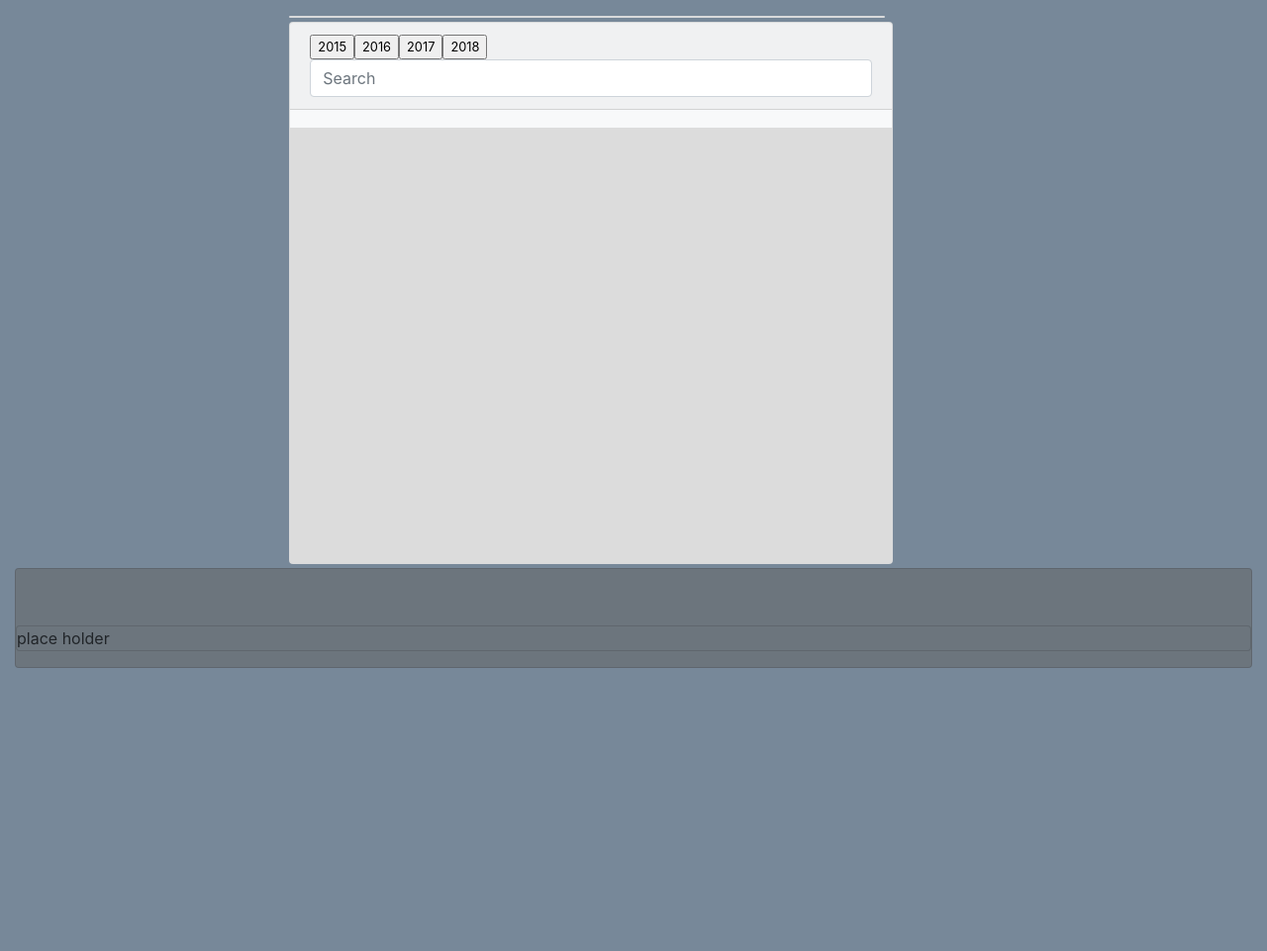
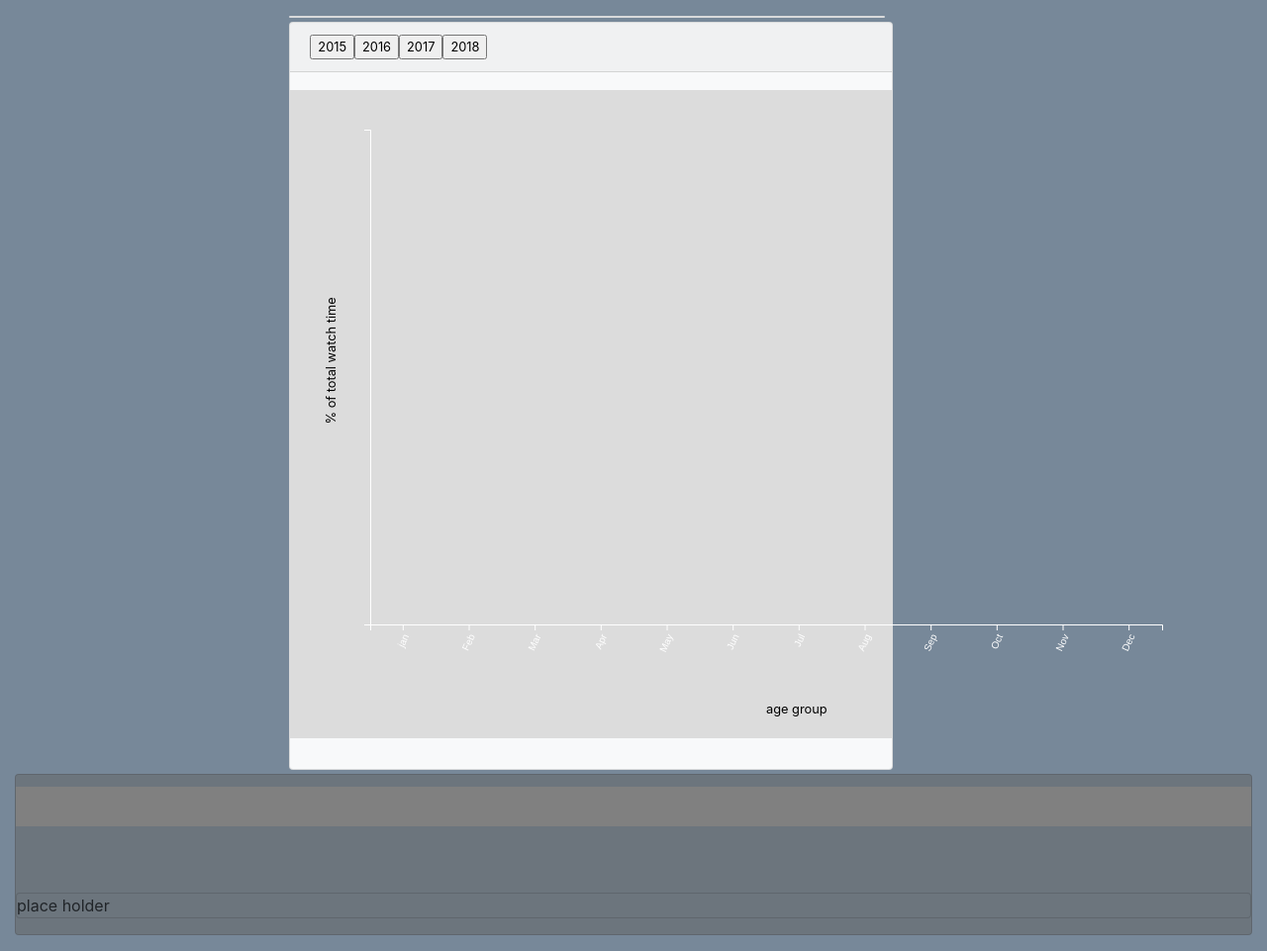
Before and after one commit to Sailendra-Mahapatra/Project2, a Flask app: page / in a window 1280 px wide. Shown: the part 56-1017 px from the top of the page at 99% size. Before the commit the page ends 731 px from the top, so only its background shows below. Run offline with Flask 2, Linux system fonts and the light colour scheme; data that the repository does not hold is empty; parts of the project's set-up code (start-up, migrations or seed data) failed here and were passed over; some libraries are stand-ins or nearby versions.

Commit message:
fixed workbook

```diff
--- a/app.py
+++ b/app.py
@@ -189,5 +189,25 @@ def Exptotal():
 
     return jsonify(totals)
 
+@app.route("/imports/main/bars")
+def bars():
+    stmt = db.session.query(barImports).statement
+    df = pd.read_sql_query(stmt, db.session.bind)
+    # df = df[df["Period"].str.contains(f"{year}")]
+    data = df.groupby(["Period"])["MoValue"].sum()
+    data = pd.DataFrame({"total" : data,"type":"import"})
+    data = data.reset_index()
+    data = data.to_dict("records")
+
+    stmt2 = db.session.query(Exports).statement
+    df2 = pd.read_sql_query(stmt2, db.session.bind)
+    data2 = df2.groupby(["Period"])["MoValue"].sum()
+    data2 = pd.DataFrame({"total" : data2,"type": "export"})
+    data2 = data2.reset_index()
+    data2 = data2.to_dict("records")
+    bothData = (data+data2)
+
+    return jsonify(bothData)
+
 if __name__ == "__main__":
     app.run()
--- a/static/css/style.css
+++ b/static/css/style.css
@@ -62,7 +62,7 @@ body {
   .card-body{
     padding-left:5%;
     margin-top:1%;
-    margin-bottom: 5%
+    margin-bottom: 5%;
     background-color: grey
   }
 
--- a/static/js/app.js
+++ b/static/js/app.js
@@ -1,5 +1,5 @@
 
-function buildBar(bardate) {//renderloc
+function buildBar(bardate, renderloc) {//renderloc
 
   var svgWidth = 900
   var svgHeight = 500
@@ -10,7 +10,7 @@ function buildBar(bardate) {//renderloc
 // var	parseDate = d3.time.format("%Y-%m").parse;
 // var parseTime = d3.timeParse("%d-%b-%y");
 
-var container = d3.selectAll("#bars")
+var container = d3.selectAll(renderloc)
 .append("svg")
 .attr("width", 500)
 .attr("height", 400)
@@ -36,7 +36,7 @@ var y=  d3.scaleLinear().rangeRound([height, 0]);
 //     .range([height, 0]);
 
 
-d3.json("/imports/bars/2018").then(function(data) {
+d3.json("/imports/bars/"+bardate).then(function(data) {
   //  console.log(data)
       // parse data
       // data.forEach(function(d){
@@ -49,7 +49,7 @@ d3.json("/imports/bars/2018").then(function(data) {
         var search_data = data,
           text= this.value.trim();
         var searchResults = search_data.map(function(r) {
-          var regex = new RegExp("^"+ text+ ".*", "i");
+          var regex = new RegExp("^"+ text+ ".*");
           if (regex.test(r.Description)) {
             return regex.exec(r.Description)[0]
           }
@@ -197,7 +197,140 @@ function buildPie(piedate, inout, renderloc){
 
   };
 
+ // BAR OF TOTAL IMPORTS AND EXPORTS
+function malikBuild() {
+  var totalImp = [];
+  var totalExp = [];
+  var bothData = [];
 
+  d3.json("/imports/main/bars",function(data) {
+      data.forEach(d => {
+          bothData.push(d)
+
+          if (d.type === "import") {
+              totalImp.push(d)
+          }
+          if(d.type === "export"){
+              totalExp.push(d)
+          }
+
+      });
+  })
+      console.log(totalExp);
+
+  // functions for toggling between data
+  function change(value){
+
+    if(value === 'import'){
+      update(totalImp);
+    }else if(value === 'export'){
+      update(totalExp);
+    }else{
+      update(bothData);
+    }
+  }
+
+  function update(data){
+    //set domain for the x axis
+    xChart.domain(["jan","Feb","Mar","Apr","May","Jun","Jul","Aug","Sep","Oct","Nov","Dec"]);
+    //set domain for y axis
+      yChart.domain( [0, d3.max(data, function(d){ return +d.total; })] );
+
+      //get the width of each bar
+    var barWidth = width / data.length;
+
+    //select all bars on the graph, take them out, and exit the previous data set.
+    //then you can add/enter the new data set
+    var bars = svg.selectAll(".bar")
+            .remove()
+            .exit()
+            .data(data)
+    //now actually give each rectangle the corresponding data
+    bars.enter()
+      .append("rect")
+      .attr("class", "bar")
+      .attr("x", function(d, i){ return i * barWidth + 1 })
+      .attr("y", function(d){ return yChart( d.total); })
+      .attr("height", function(d){ return height - yChart(d.total); })
+      .attr("width", barWidth - 1)
+      .attr("fill", function(d){
+        if(d.type === "import"){
+          return "rgb(251,180,174)";
+        }else{
+          return "rgb(179,205,227)";
+        }
+          });
+          //left axis
+    svg.select('.y')
+      .call(yAxis)
+  //bottom axis
+  svg.select('.xAxis')
+    .attr("transform", "translate(0," + height + ")")
+    .call(xAxis)
+    .selectAll("text")
+        .style("text-anchor", "end")
+        .attr("dx", "-.8em")
+        .attr("dy", ".15em")
+        .attr("transform", function(d){
+            return "rotate(-65)";
+        });
+
+  }//end update
+
+  //set up svg
+  var margin = {top: 20, right: 20, bottom: 95, left: 50};
+  var width = 800;
+  var height = 500;
+
+  var svg = d3.select("#bars")
+          .append("svg")
+          .attr("width", width + margin.left + margin.right)
+          .attr("height", height + margin.top + margin.bottom)
+          .append("g")
+          .attr("transform", "translate(" + margin.left + "," + margin.top + ")");
+
+  var xChart = d3.scaleBand()
+          .range([0, width]);
+
+  var yChart = d3.scaleLinear()
+          .range([height, 0]);
+
+  var xAxis = d3.axisBottom(xChart);
+  var yAxis = d3.axisLeft(yChart);
+
+  //set up axes
+  //left axis
+  svg.append("g")
+  .attr("class", "y axis")
+  .call(yAxis)
+
+  //bottom axis
+  svg.append("g")
+  .attr("class", "xAxis")
+  .attr("transform", "translate(0," + height + ")")
+  .call(xAxis)
+  .selectAll("text")
+    .style("text-anchor", "end")
+    .attr("dx", "-.8em")
+    .attr("dy", ".15em")
+    .attr("transform", function(d){
+        return "rotate(-65)";
+    });
+
+  //add labels
+  svg
+  .append("text")
+  .attr("transform", "translate(-35," +  (height+margin.bottom)/2 + ") rotate(-90)")
+  .text("% of total watch time");
+
+  svg
+  .append("text")
+  .attr("transform", "translate(" + (width/2) + "," + (height + margin.bottom - 5) + ")")
+  .text("age group");
+
+  //use bothData to begin with
+  update(bothData);
+  }
 
 function optionChanged(newdate) {
   console.log(newdate)
@@ -205,7 +338,7 @@ function optionChanged(newdate) {
   // //   // Fetch new data each time a new sample is selected
   buildPie(newdate, "imports", "#import-pie")
   buildPie(newdate, "exports", "#export-pie")
-  buildBar(newdate)
+  // buildBar(newdate)
   console.log(newdate)
 
   }
@@ -213,8 +346,8 @@ function optionChanged(newdate) {
 function init(){
   buildPie("2018", "imports", "#import-pie")
   buildPie("2018", "exports", "#export-pie")
-  buildBar("2018")
-
+  // buildBar("2018")
+  malikBuild()
 
 }
 
--- a/static/js/pie.js
+++ b/static/js/pie.js
@@ -89,11 +89,7 @@ function tweenPie(b) {
   return function(t) { return arc(i(t)); };
 }
 
-// function tweenDonut(b) {
-//   b.innerRadius = 0;
-//   var i = d3.interpolate({startAngle: 0, endAngle: 0}, b);
-//   return function(t) { return arc2(i(t)); };
-// }
+
 };
 
 
--- a/templates/index.html
+++ b/templates/index.html
@@ -71,7 +71,7 @@
                       <input type="button" value="2017" onclick="optionChanged(this.value)" ></input>
                       <input type="button" value="2018" onclick="optionChanged(this.value)"></input>
                     </div>
-                  <input id= "search" class="form-control" type="text" placeholder="Search" aria-label="Search">
+                  <!-- <input id= "search" class="form-control" type="text" placeholder="Search" aria-label="Search">                     -->
                 </select>
               </div>
               <div class="card-body" id="bars"> </div>
```
Also changed, not shown: malik/test/static/js/app.js (+2 -1 lines), static/js/groupbar.js (added), 1 other file.
